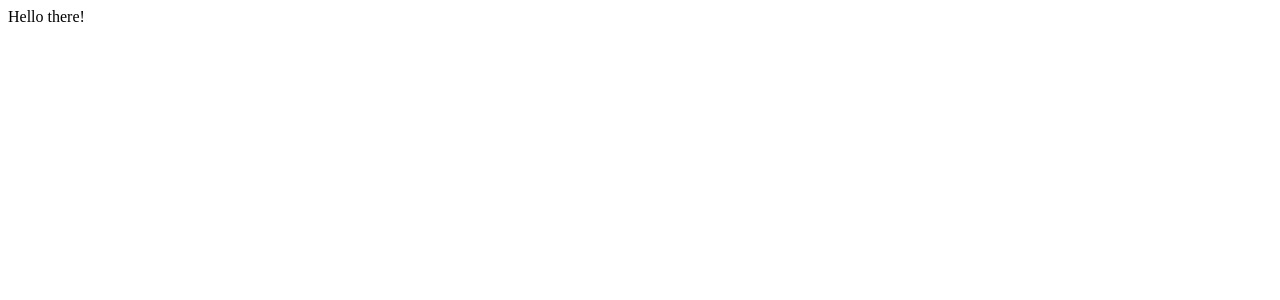
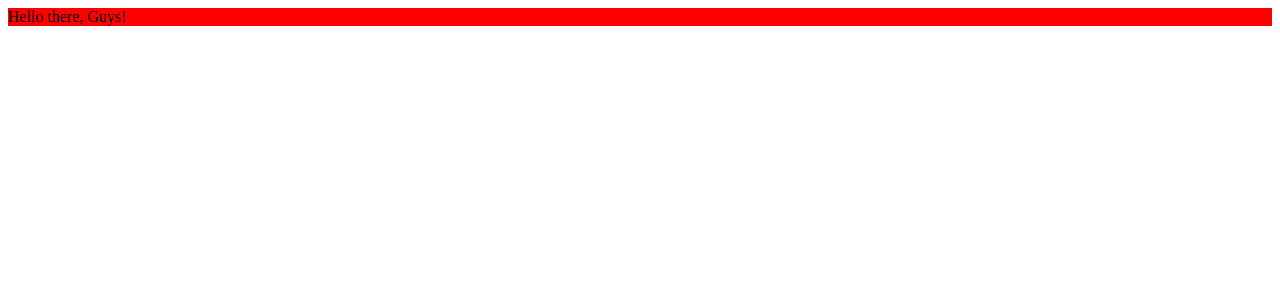
Before and after one commit to damiru2/Cardio, a Vue app: page / in a window 1280 px wide. Shown: the top 300 px of the page. Built offline with nearby package versions, Linux system fonts and the light colour scheme; the HTML template or start-up script is replaced by a standard one.

Commit message:
add sass and finalize basic configuration

```diff
--- a/package.json
+++ b/package.json
@@ -18,6 +18,7 @@
     "vue-style-loader": "^4.1.3",
     "vue-template-compiler": "^2.7.16",
     "webpack": "^5.90.3",
-    "webpack-cli": "^5.1.4"
+    "webpack-cli": "^5.1.4",
+    "webpack-dev-server": "^5.0.2"
   }
 }
--- a/src/js/App.vue
+++ b/src/js/App.vue
@@ -6,8 +6,16 @@
 export default {
   data() {
     return {
-      text: 'Hello there!',
+      text: 'Hello there, Guys!',
     };
   },
 };
 </script>
+
+<style lang="scss">
+$bgColor: red;
+
+div {
+  background: $bgColor;
+}
+</style>
--- a/webpack.config.js
+++ b/webpack.config.js
@@ -18,7 +18,19 @@ module.exports = {
           },
         ],
       },
+      {
+        test: /\.scss$/,
+        use: ['vue-style-loader', 'css-loader', 'sass-loader'],
+      },
     ],
+  },
+  devServer: {
+    port: 9000,
+    compress: true,
+    hot: true,
+    static: {
+      directory: path.join(__dirname, 'dist'),
+    },
   },
   plugins: [new VueLoaderPlugin()],
 };
```
Also changed, not shown: 2 other files (tests, documents, lock files or other folders).
